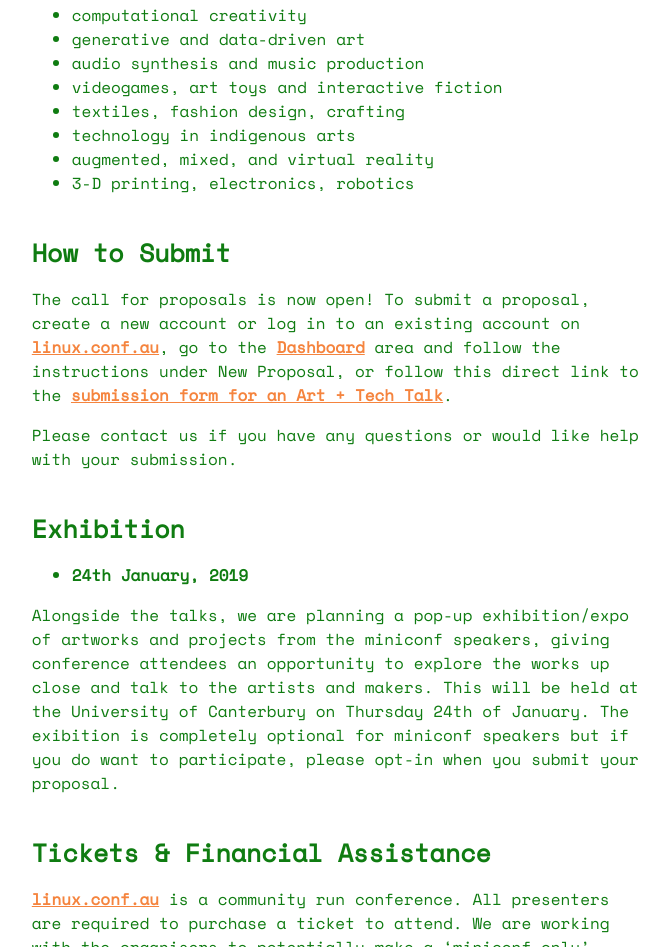
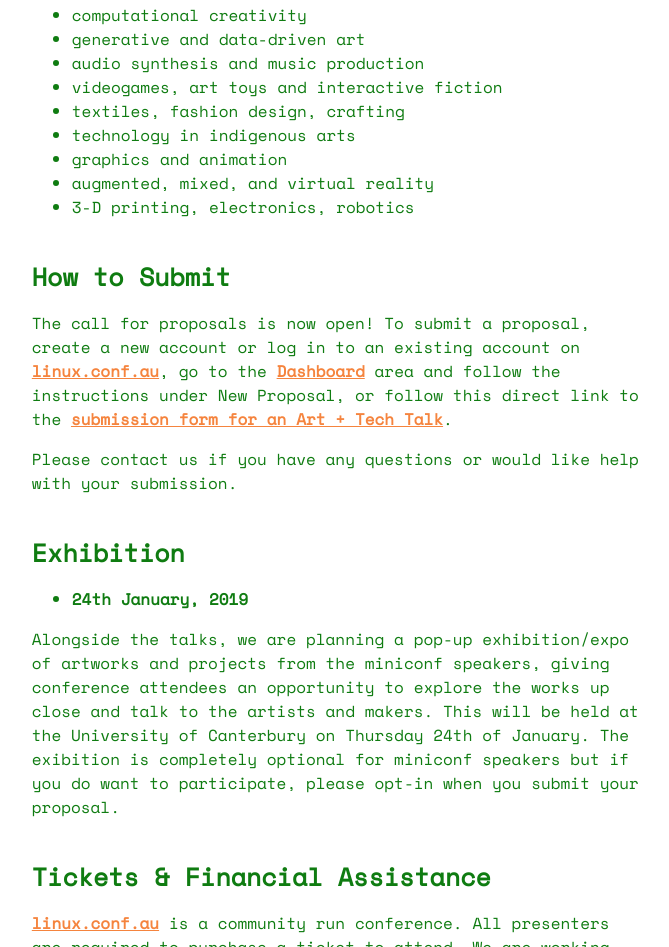
Before and after one commit to artandtech-miniconf/lca2019, a plain HTML site: page index.html in a window 1280 px wide. Shown: the part 1149-2096 px from the top of the page, without its empty margins (525-1194 px from the left). Drawn offline with nearby package versions, Linux system fonts and the light colour scheme; a script that the page names is missing.

Commit message:
Update list of topics

```diff
--- a/index.html
+++ b/index.html
@@ -53,6 +53,7 @@
       <li>videogames, art toys and interactive fiction</li>
       <li>textiles, fashion design, crafting</li>
       <li>technology in indigenous arts</li>
+      <li>graphics and animation</li>
       <li>augmented, mixed, and virtual reality</li>
       <li>3-D printing, electronics, robotics</li>
     </ul>
```
